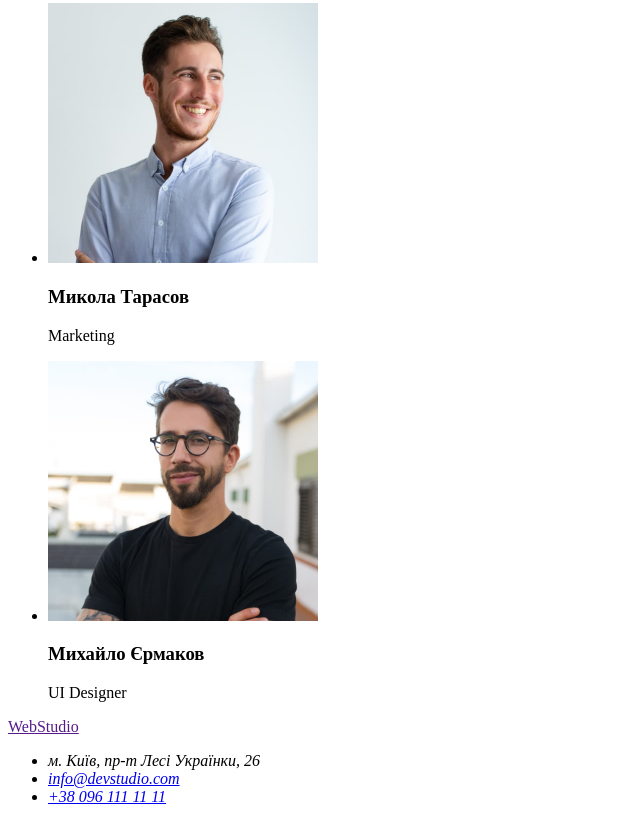
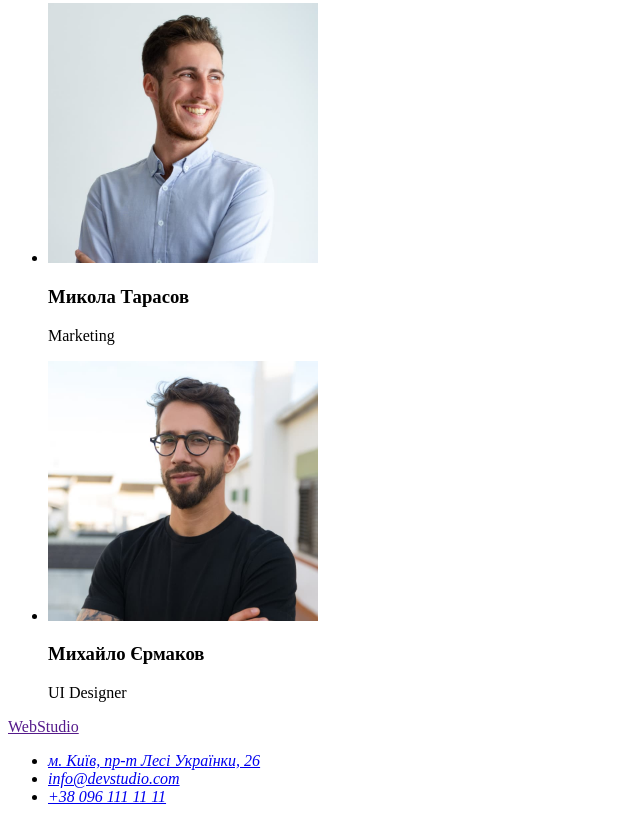
Before and after one commit to JeK566787/goit-markup-hw-01, a plain HTML site: page index.html in a window 1280 px wide. Shown: the part 2333-3155 px from the top of the page, without its empty margins (0-640 px from the left). Drawn offline with Linux system fonts and the light colour scheme.

Commit message:
Update index.html

```diff
--- a/index.html
+++ b/index.html
@@ -85,7 +85,14 @@
       <a href="">WebStudio</a>
       <address>
         <ul>
-          <li><a>м. Київ, пр-т Лесі Українки, 26</a></li>
+          <li>
+            <a
+              href="https://www.google.com/maps/place/%D0%B1%D1%83%D0%BB.+%D0%9B%D0%B5%D1%81%D0%B8+%D0%A3%D0%BA%D1%80%D0%B0%D0%B8%D0%BD%D0%BA%D0%B8,+26,+%D0%9A%D0%B8%D0%B5%D0%B2,+%D0%A3%D0%BA%D1%80%D0%B0%D0%B8%D0%BD%D0%B0,+02000/@50.4265807,30.5383858,17z/data=!3m1!4b1!4m5!3m4!1s0x40d4cf0e033ecbe9:0x57a4dffefec77da0!8m2!3d50.4265807!4d30.5383858"
+              target="_blank"
+              rel="noopener noreferrer"
+              >м. Київ, пр-т Лесі Українки, 26</a
+            >
+          </li>
           <li>
             <a href="mailto:info@devstudio.com">info@devstudio.com</a>
           </li>
```
